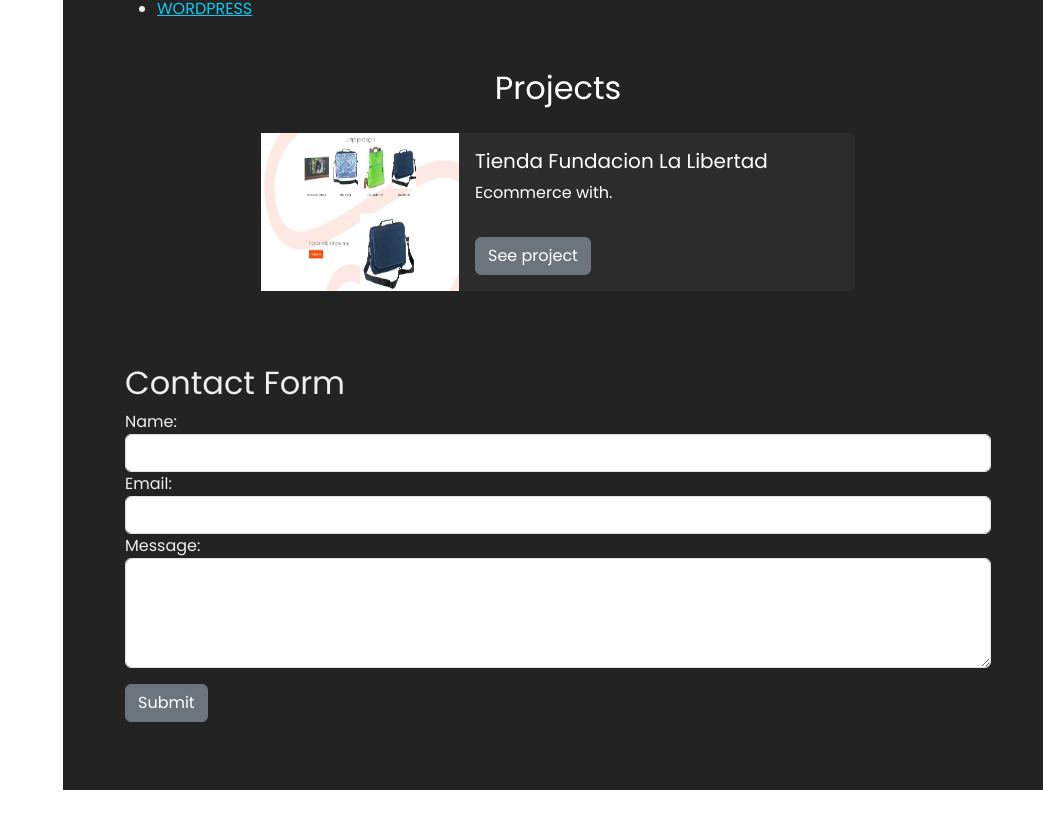
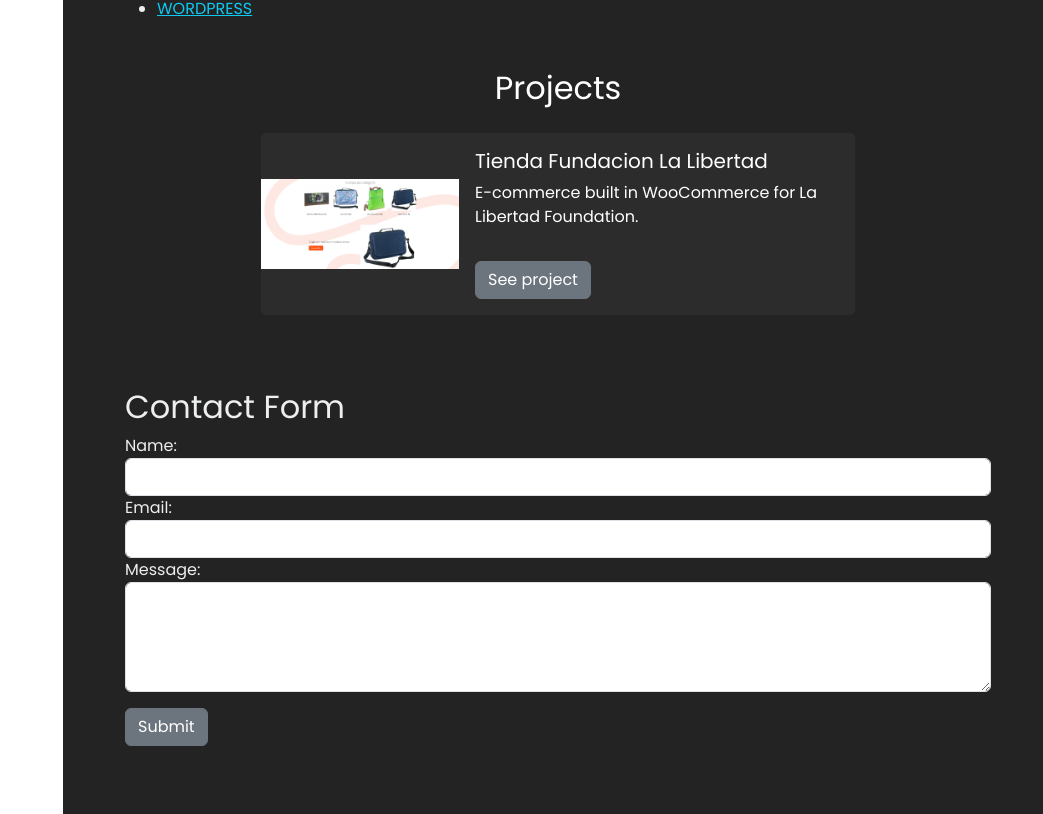
Before and after one commit to CamilaFallas/portfolio, a React (Vite) app: page / in a window 1280 px wide. Shown: the part 820-1634 px from the top of the page, without its empty margins (237-1280 px from the left). Before the commit the page ends 1610 px from the top, so only its background shows below. Built offline with nearby package versions, Linux system fonts and the light colour scheme.

Commit message:
adjust img

```diff
--- a/src/MyProjects.jsx
+++ b/src/MyProjects.jsx
@@ -6,7 +6,7 @@ const MyProjects = () => {
     {
       id: 1,
       title: 'Tienda Fundacion La Libertad',
-      description: 'Ecommerce with.',
+      description: 'E-commerce built in WooCommerce for La Libertad Foundation.',
       image: './assets/images/la-libertad.png',
       link: 'https://dev-test-la-libertad.pantheonsite.io/',
     }
@@ -24,7 +24,7 @@ const MyProjects = () => {
                   <img
                     src={project.image}
                     alt={project.title}
-                    className="img-fluid h-100"
+                    className="img-fluid h-100 object-fit-contain"
                   />
                 </div>
                 <div className="col-md-8">
```
